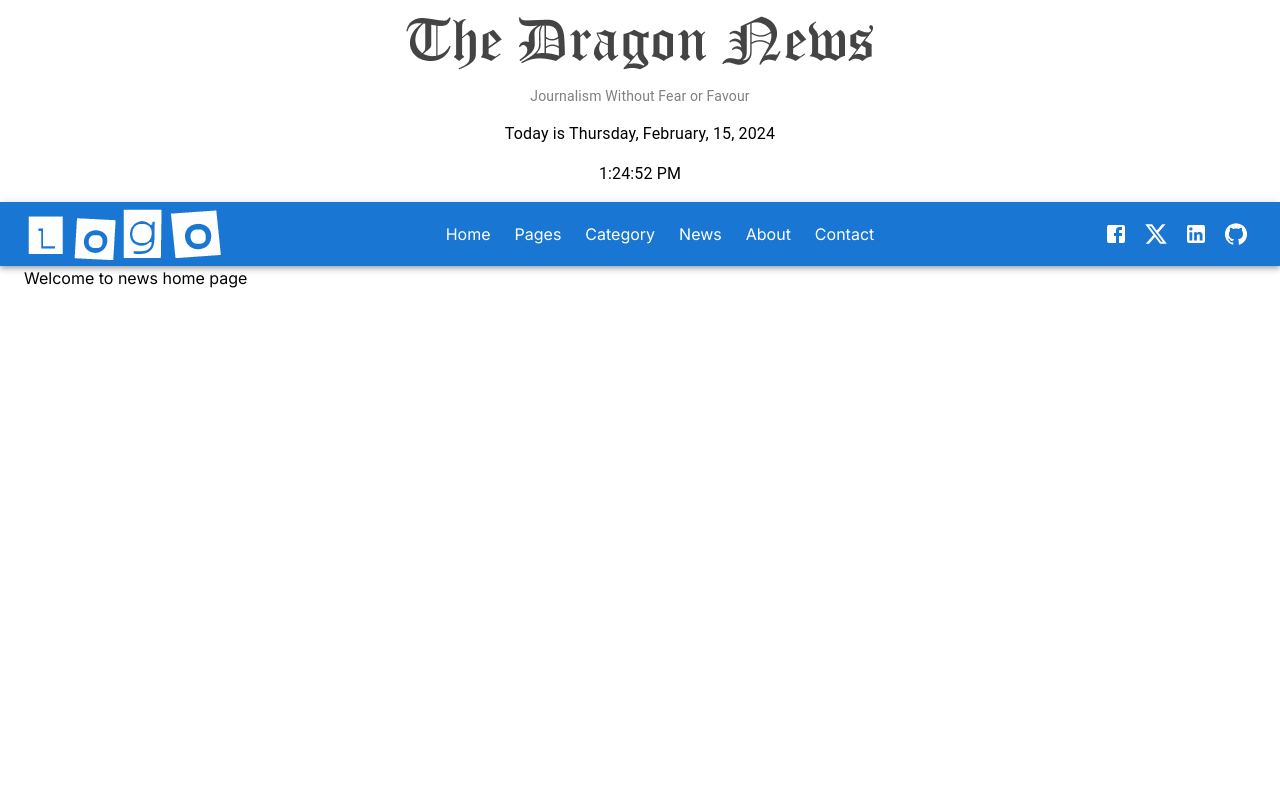
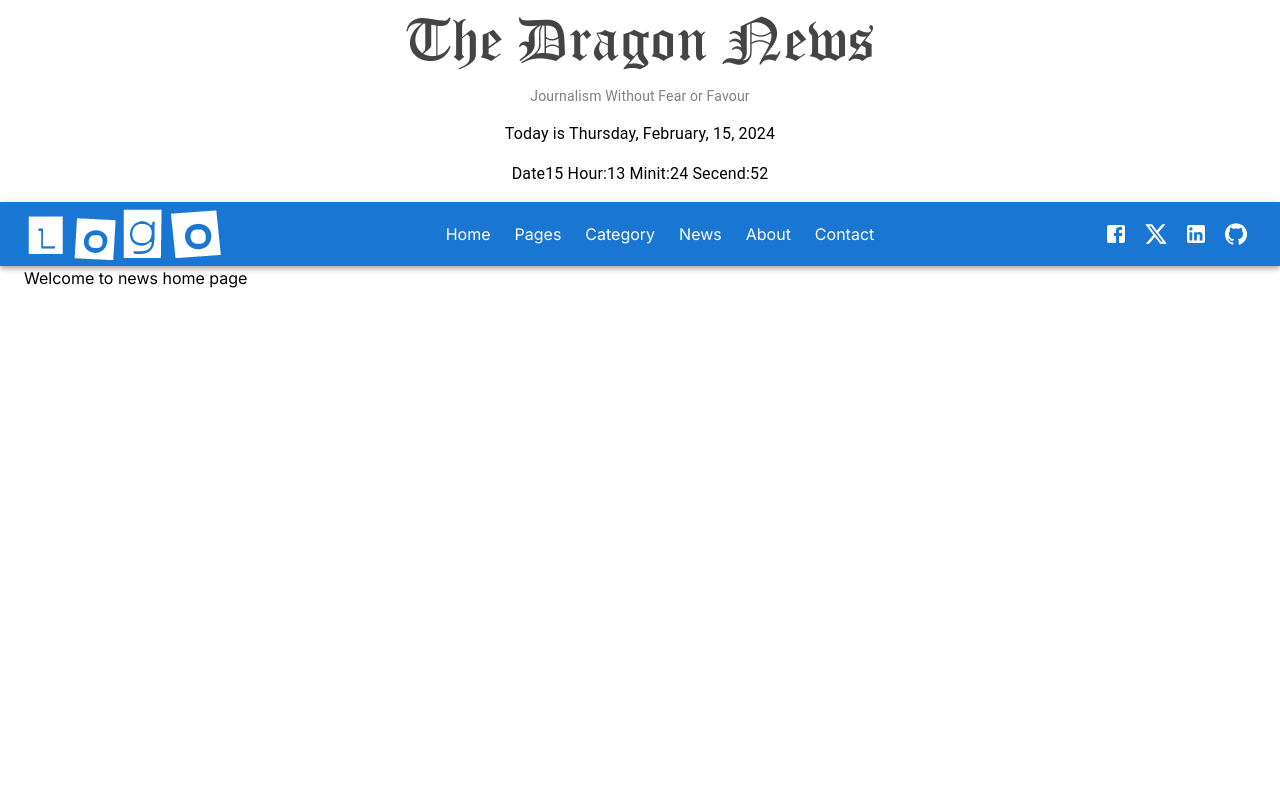
Before and after one commit to salman-farcy/dragone-news-daily, a Next.js app: page / in a window 1280 px wide. Shown: the top 800 px of the page. Built offline with nearby package versions, Linux system fonts and the light colour scheme.

Commit message:
Digital clock making system -2

```diff
--- a/src/components/shared/DigitalWatch.js
+++ b/src/components/shared/DigitalWatch.js
@@ -1,20 +1,26 @@
-'use client'
-import React, { useState } from 'react';
+
+import React, { useEffect, useState } from 'react';
 
 const DigitalWatch = () => {
-     let time = new Date().toLocaleTimeString();
+     const [currentTime, setCurrentTime] = useState(new Date());
 
-     const [ctime, setCtime] = useState(time);
+     useEffect(() => {
+          const intervalId = setInterval(() => {
+               setCurrentTime(new Date());
+          }, 1000);
 
-     const UpdateTime = () => {
-          time = new Date().toLocaleTimeString()
-          setCtime(time)
-     }
+          return () => clearInterval(intervalId);
+     }, []);
 
-     setInterval(UpdateTime, 1000)
+     const hours = currentTime.getHours().toString().padStart(2, '0');
+     const minutes = currentTime.getMinutes().toString().padStart(2, '0');
+     const seconds = currentTime.getSeconds().toString().padStart(2, '0');
+     const date = currentTime.getDate().toString().padStart(2, '0');
+
      return (
           <div>
-               <p>{ctime}</p>
+               <h1>{`Date${date} Hour:${hours} Minit:${minutes} Secend:${seconds}`}</h1>
+
           </div>
      );
 };
```
